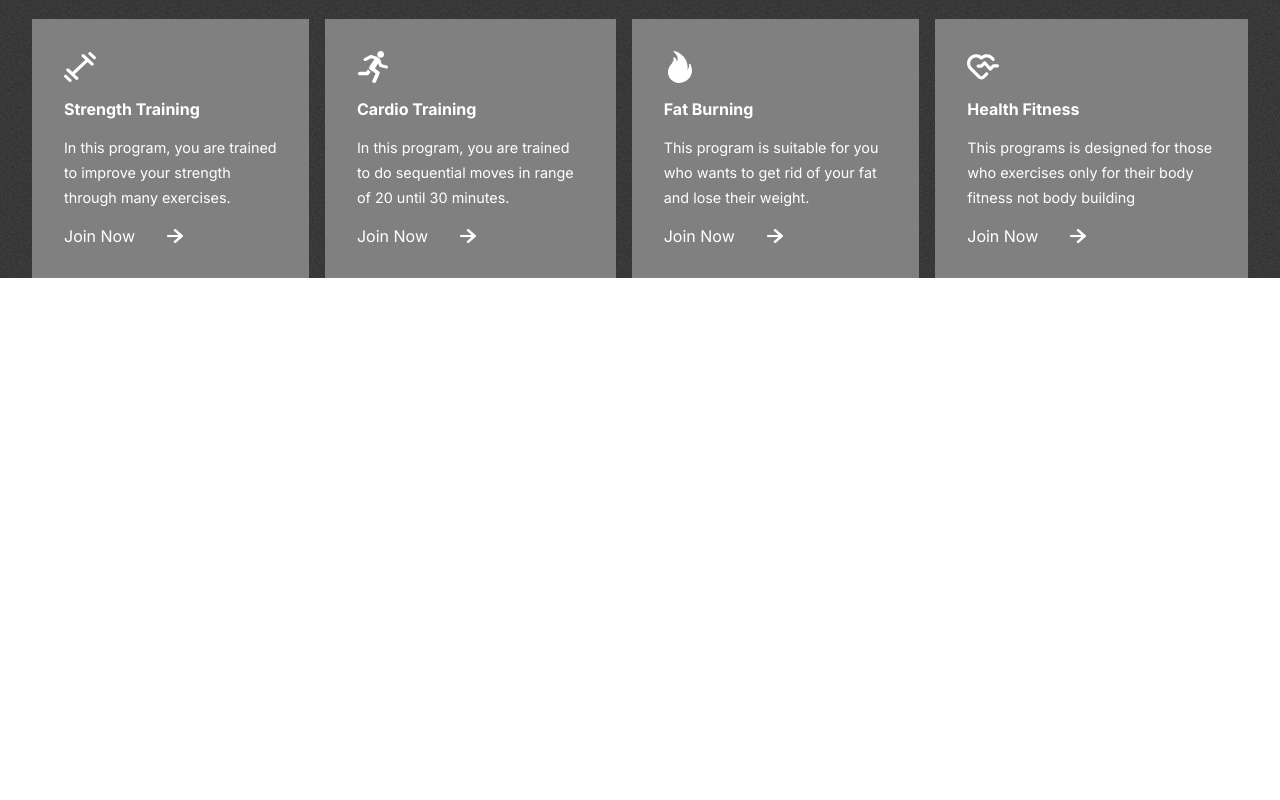
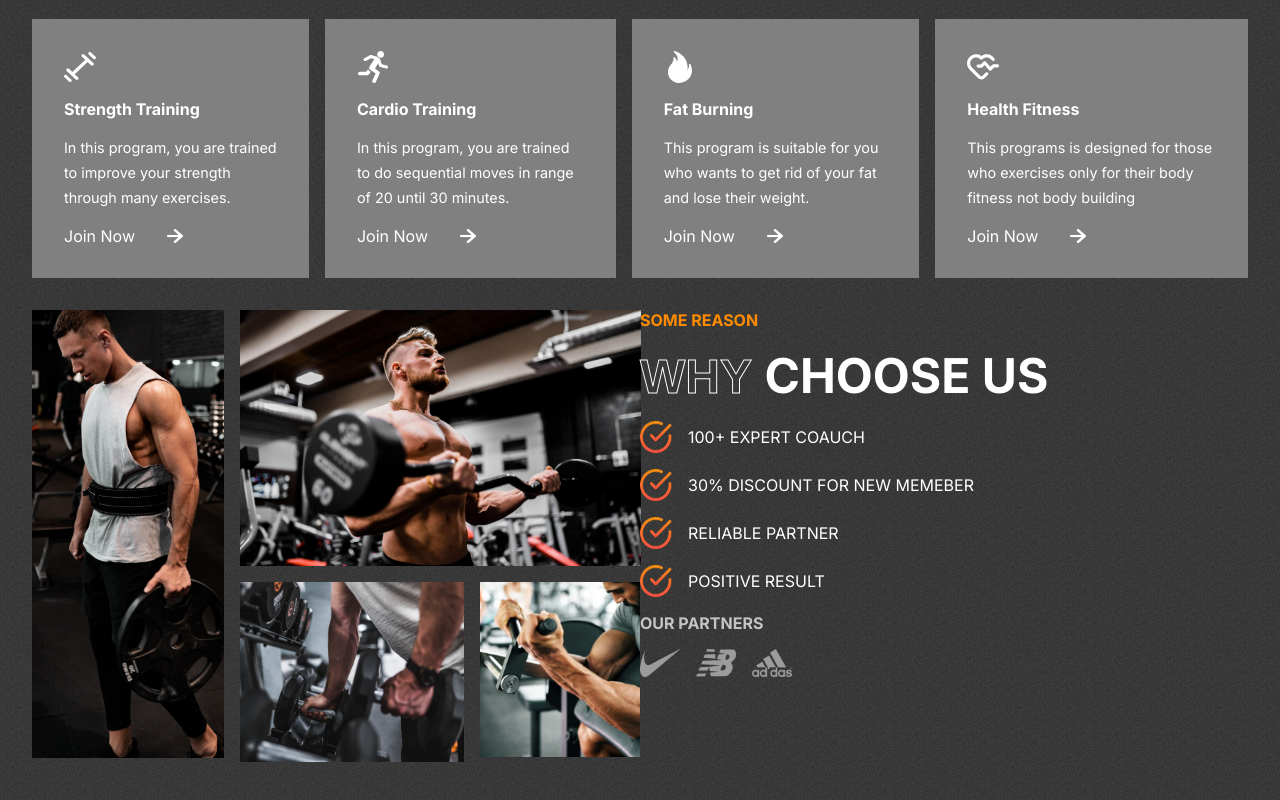
Before and after one commit to Akangbe/FitZone, a React (Create React App) app: page / in a window 1280 px wide. Shown: the part 1027-1827 px from the top of the page. Before the commit the page ends 1305 px from the top, so only its background shows below. Built offline with nearby package versions, Linux system fonts and the light colour scheme.

Commit message:
First update in june

```diff
--- a/src/App.js
+++ b/src/App.js
@@ -3,6 +3,8 @@
 import Hero from "../src/components/Hero/Hero";
 // import program from "./components/program/program";
 import Programs from "./components/program/program";
+// import Reasons from "./components/Process/reasons";
+import Reason from "./components/Process/Reason";
 // ("../src/components/program/program");
 function App() {
   return (
@@ -10,6 +12,8 @@
       <span style={{ color: "white" }}>
         <Hero />
         <Programs />
+        {/* <Reasons /> */}
+        <Reason />
       </span>
     </div>
   );
--- /dev/null
+++ b/src/components/Process/Reason.css
@@ -0,0 +1,83 @@
+.reasons {
+    /* background-color:yellow ;  */
+    padding: 2rem 2rem;
+    display: flex;
+    grid: 2rem;
+
+}
+
+.left-r {
+    flex: 1 1;
+    display: grid;
+    grid-template-columns: repeat(3, 1fr);
+    gap: 1rem;
+    grid-auto-rows: 1fr;
+}
+
+.left-r>img {
+    object-fit: cover;
+}
+
+.left-r>:nth-child(1){
+    width: 12rem;
+    grid-row:1/3 ;
+    height: 28rem;
+
+}
+.left-r>:nth-child(2){
+    width: auto;
+    height: 16rem;
+    grid-column: 2/4;
+}
+.left-r>:nth-child(3){
+    width:  14rem;
+    grid-column: 2/3;
+    grid-row:2 ;
+}
+.left-r>:nth-child(4){
+    width: 10rem;
+    grid-row: 2;
+    grid-template-columns: 3/4;
+}
+.right-r {
+    flex: 1 1;
+    text-transform: uppercase;
+    gap: 1rem;
+    display: flex;
+    flex-direction: column;
+}
+.right-r>span{
+    font-weight:bold ;
+    color: var(--orange);
+}
+.right-r>div{
+    color: white;
+    font-size: 3rem;
+    font-weight: bold;
+}
+.details-r{
+    display: flex;
+    flex-direction: column;
+    gap: 1rem;
+}
+.details-r>div{
+    font-size: 1rem;
+    display: flex;
+    gap: 1rem;
+    /* line-height: 2; */
+    /* margin-top: 1; */
+    align-items: center;
+    font-weight: 100;
+}
+.details-r>div>img{
+    width: 2rem;
+    height: 2rem;
+}
+.partner{
+    display: flex;
+    gap: 1rem;
+
+}
+.partner>img{
+    width: 2.5rem;
+}
--- /dev/null
+++ b/src/components/Process/Reason.jsx
@@ -0,0 +1,58 @@
+import React from "react";
+import "./Reason.css";
+import tick from "../../assets/tick.png";
+import nike from "../../assets/nike.png";
+import image1 from "../../assets/image1.png";
+import image2 from "../../assets/image2.png";
+import image3 from "../../assets/image3.png";
+import image4 from "../../assets/image4.png";
+import nb from "../../assets/nb.png";
+import adidas from "../../assets/adidas.png";
+
+function Reason() {
+  return (
+    <div className="reasons" id="reasons">
+      <div className="left-r">
+        <img src={image1} alt="" />
+        <img src={image2} alt="" />
+        <img src={image3} alt="" />
+        <img src={image4} alt="" />
+      </div>
+      <div className="right-r">
+        <span>Some Reason</span>
+        <div>
+          <span className="stroke-text">Why </span>
+          <span>Choose Us</span>
+        </div>
+        <div className="details-r">
+          <div>
+            <img src={tick} alt=""></img>
+            <span>100+ Expert Coauch</span>
+          </div>
+          <div>
+            <img src={tick} alt="" />
+            <span>30% Discount for New Memeber</span>
+          </div>
+          <div>
+            <img src={tick} alt="" />
+            <span>Reliable partner</span>
+          </div>
+          <div>
+            <img src={tick} alt="" />
+            <span>Positive Result</span>
+          </div>
+        </div>
+        <span style={{ fontWeight: "bold", color: "var( --lightgray)" }}>
+          OUR PARTNERS
+        </span>
+        <div className="partner">
+          <img src={nike} alt="" />
+          <img src={nb} alt="" />
+          <img src={adidas} alt="" />
+        </div>
+      </div>
+    </div>
+  );
+}
+
+export default Reason;
```
